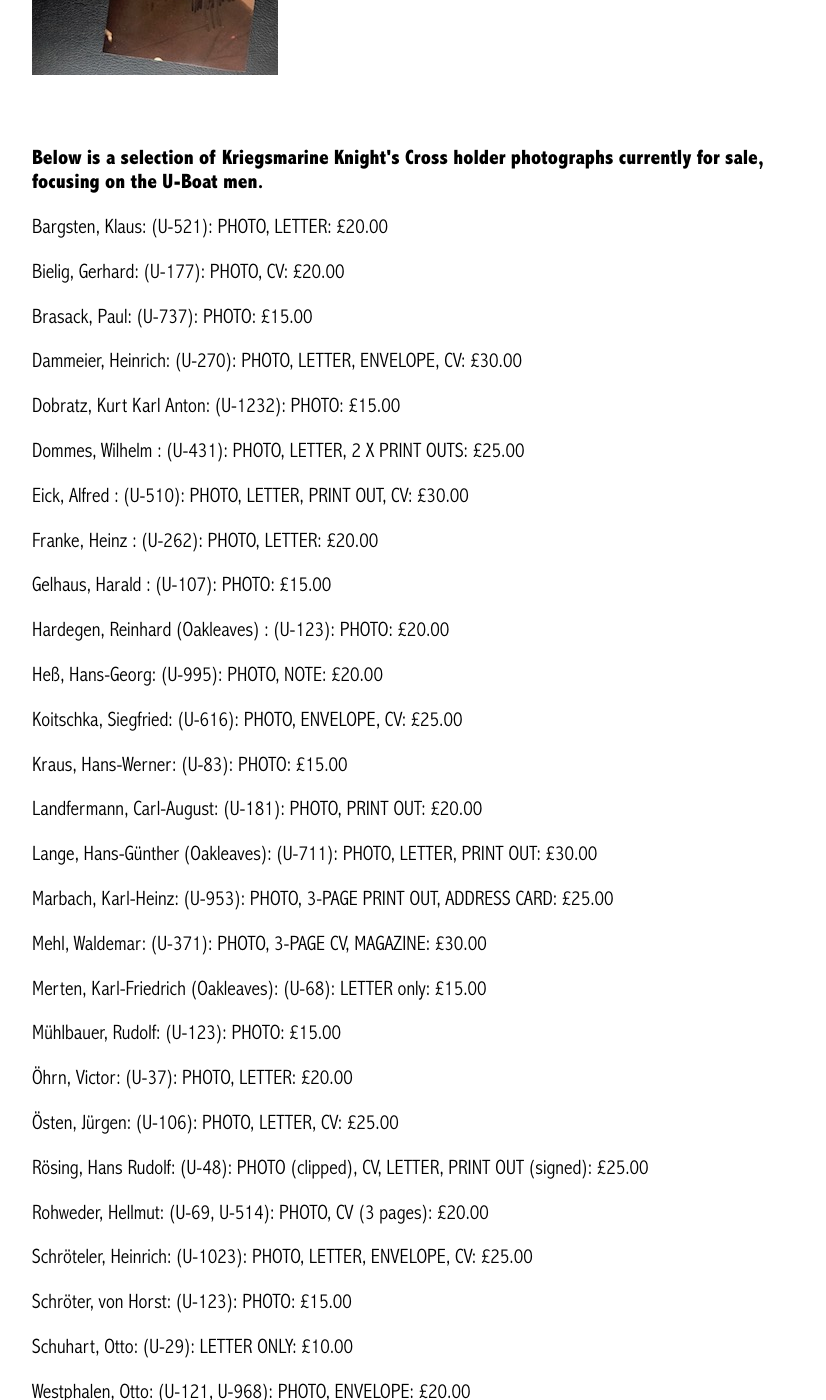
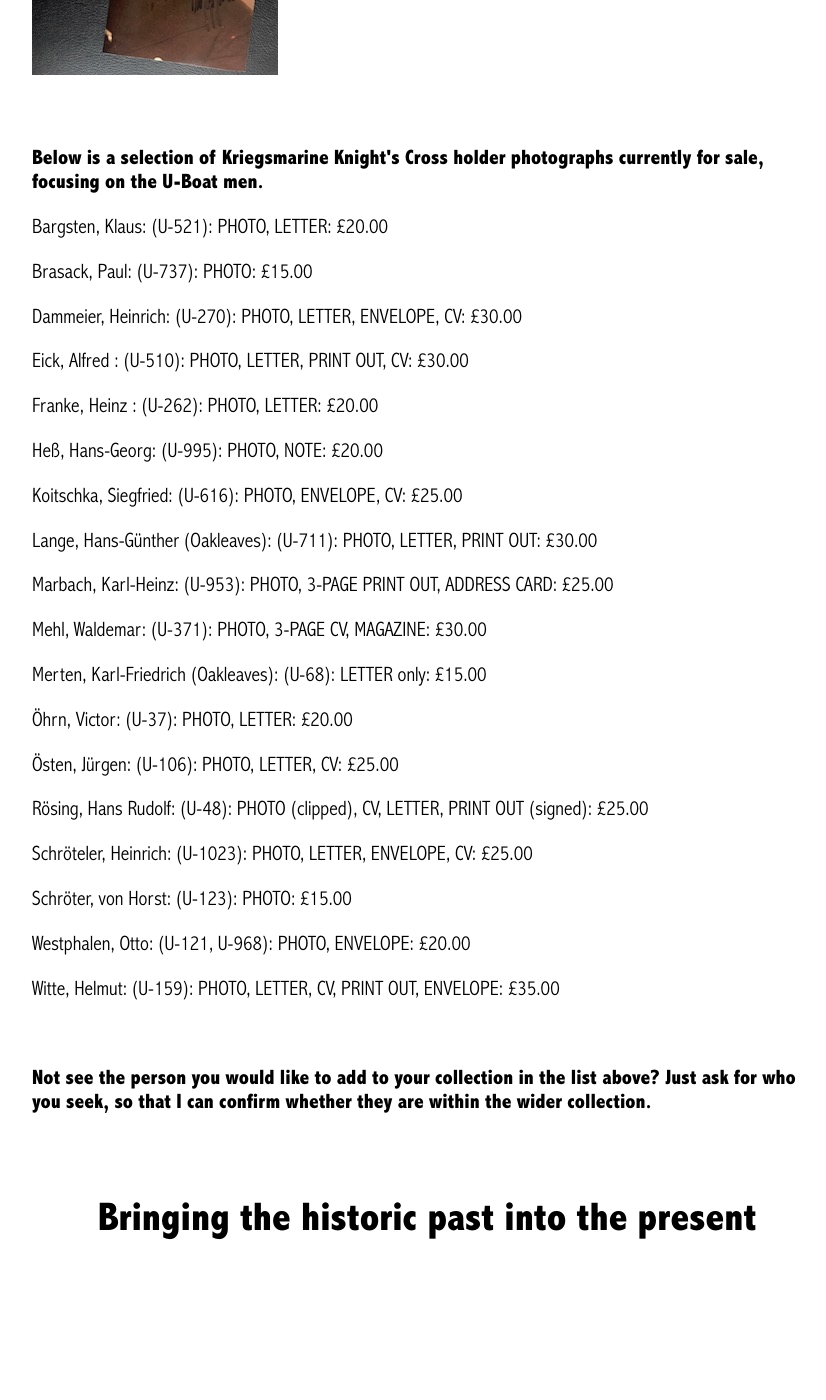
Before and after one commit to lahphotographs/lahphotographs.github.com, a Jekyll site: the page built from kriegsmarine_photos.md, in a window 1280 px wide and 1400 px high, scrolled down 830 px. Shown: the whole window, without its empty margins (213-1039 px from the left). Built offline with Jekyll 4.4.1, drawn with Linux system fonts in a browser that asks for light colours; after the commit the page ends 2111 px from its top, so only the background shows below that.

Commit message:
Update kriegsmarine_photos.md

```diff
--- a/kriegsmarine_photos.md
+++ b/kriegsmarine_photos.md
@@ -15,31 +15,21 @@ class: book_cover
 <br />
 <p><b>Below is a selection of Kriegsmarine Knight's Cross holder photographs currently for sale, focusing on the U-Boat men.</b><br />
 <p>Bargsten,	Klaus: (U-521):	PHOTO, LETTER: £20.00</p>
-<p>Bielig, Gerhard: (U-177):	PHOTO, CV: £20.00</p>
 <p>Brasack, Paul: (U-737):	PHOTO: £15.00</p>
 <p>Dammeier,	Heinrich: (U-270):	PHOTO, LETTER, ENVELOPE, CV: £30.00</p>
-<p>Dobratz,	Kurt Karl Anton: (U-1232):	PHOTO: £15.00</p>
-<p>Dommes,	Wilhelm	: (U-431):	PHOTO, LETTER, 2 X PRINT OUTS: £25.00</p>
 <p>Eick,	Alfred	: (U-510):	PHOTO, LETTER, PRINT OUT, CV: £30.00</p>
 <p>Franke,	Heinz	: (U-262):	PHOTO, LETTER: £20.00</p>
-<p>Gelhaus,	Harald	: (U-107):	PHOTO: £15.00</p>
-<p>Hardegen,	Reinhard (Oakleaves)	: (U-123):	PHOTO: £20.00</p>
 <p>Heß,	Hans-Georg: (U-995):	PHOTO, NOTE: £20.00</p>
 <p>Koitschka,	Siegfried: (U-616): PHOTO, ENVELOPE, CV: £25.00</p>
-<p>Kraus,	Hans-Werner: (U-83):	PHOTO: £15.00</p>
-<p>Landfermann,	Carl-August: (U-181):	PHOTO, PRINT OUT: £20.00</p>
 <p>Lange,	Hans-Günther (Oakleaves): (U-711):	PHOTO, LETTER, PRINT OUT: £30.00</p>
 <p>Marbach,	Karl-Heinz: (U-953):	PHOTO, 3-PAGE PRINT OUT, ADDRESS CARD: £25.00</p>
 <p>Mehl,	Waldemar: (U-371):	PHOTO, 3-PAGE CV, MAGAZINE: £30.00</p>
 <p>Merten,	Karl-Friedrich	(Oakleaves): (U-68):	LETTER only: £15.00</p>
-<p>Mühlbauer,	Rudolf: (U-123):	PHOTO: £15.00</p>
 <p>Öhrn,	Victor: (U-37):	PHOTO, LETTER: £20.00</p>
 <p>Östen,	Jürgen: (U-106):	PHOTO, LETTER, CV: £25.00</p>
 <p>Rösing,	Hans Rudolf: (U-48):	PHOTO (clipped), CV, LETTER, PRINT OUT (signed): £25.00</p>
-<p>Rohweder,	Hellmut: (U-69, U-514):	PHOTO, CV (3 pages): £20.00</p>
 <p>Schröteler,	Heinrich: (U-1023):	PHOTO, LETTER, ENVELOPE, CV: £25.00</p>
 <p>Schröter, von	Horst: (U-123):	PHOTO: £15.00</p>
-<p>Schuhart,	Otto:	(U-29):	LETTER ONLY:	£10.00</p>
 <p>Westphalen,	Otto: (U-121, U-968):	PHOTO, ENVELOPE: £20.00</p>
 <p>Witte,	Helmut: (U-159):	PHOTO, LETTER, CV, PRINT OUT, ENVELOPE: £35.00</p>
 <br />
```
